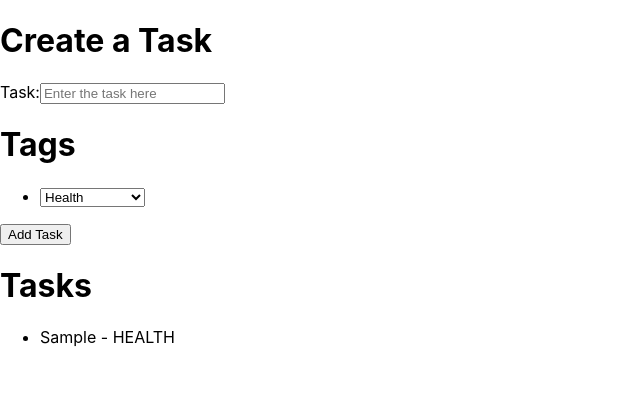
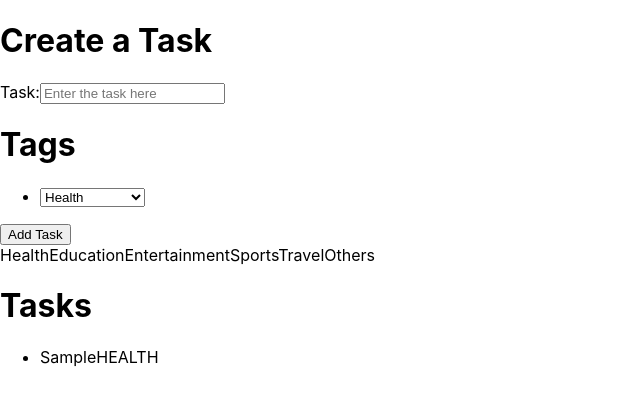
Before and after one commit to A-ZAID2003/mytaskers, a React (Create React App) app: page / in a window 1280 px wide. Both pictures are taken after typing "Sample" into the empty fields and a click on the button "Add Task". Shown: the top 406 px of the page, without its empty margins (0-640 px from the left). Built offline with nearby package versions, Linux system fonts and the light colour scheme; a web font is replaced by a local one.

Commit message:
The code commited for the myTasks part5

```diff
--- a/src/App.js
+++ b/src/App.js
@@ -1,4 +1,4 @@
-import React, {useState} from 'react'
+import {useState} from 'react'
 import {v4 as uuid} from 'uuid'
 import './App.css'
 import TagsList from './components/TagsList'
@@ -37,7 +37,7 @@ const App = () => {
   const [selectedTag, setSelectedTag] = useState(tagsList[0].optionId)
 
   const handleAddTask = e => {
-    e.preventDefault() // Prevent default form submission behavior
+    e.preventDefault()
 
     if (taskText.trim() === '') return
 
@@ -49,7 +49,7 @@ const App = () => {
 
     setTasks(prevTasks => [...prevTasks, newTask])
     setTaskText('')
-    setSelectedTag(tagsList[0].optionId) // Reset tag to the first option
+    setSelectedTag(tagsList[0].optionId)
   }
 
   const handleTagClick = tag => {
@@ -57,7 +57,8 @@ const App = () => {
   }
 
   return (
-    <div className="App">
+    <div className="app-container">
+      <div className="left-section">
         <h1>Create a Task</h1>
         <form onSubmit={handleAddTask}>
           <label>
@@ -76,7 +77,15 @@ const App = () => {
           />
           <button type="submit">Add Task</button>
         </form>
+      </div>
+      <div className="right-section">
+        <div className="horizontal-tags">
+          {tagsList.map(tag => (
+            <span key={tag.optionId}>{tag.displayText}</span>
+          ))}
+        </div>
         <TaskList tasks={tasks} />
+      </div>
     </div>
   )
 }
--- a/src/components/TagsList/index.js
+++ b/src/components/TagsList/index.js
@@ -1,6 +1,5 @@
 const TagsList = ({tags, activeTag, onTagClick}) => (
   <label htmlFor="tagSelect">
-    {' '}
     <h1>Tags</h1>
     <ul>
       <li>
--- a/src/components/TaskList/index.js
+++ b/src/components/TaskList/index.js
@@ -1,5 +1,3 @@
-import React from 'react'
-
 const TaskList = ({tasks}) => (
   <div>
     <h1>Tasks</h1>
@@ -9,7 +7,10 @@ const TaskList = ({tasks}) => (
       <ul>
         {tasks.map(task => (
           <li key={task.id}>
-            {task.text} - {task.tag}
+            <div className="task-item">
+              <span>{task.text}</span>
+              <span className="tag">{task.tag}</span>
+            </div>
           </li>
         ))}
       </ul>
```
Lines whose indentation alone changed are shown as unchanged.
